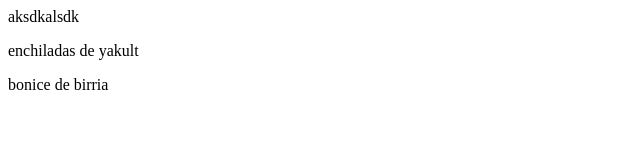
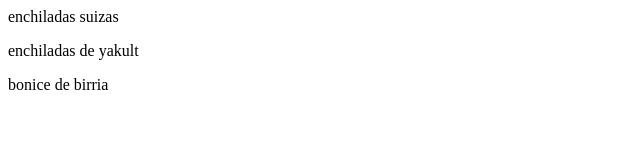
Before and after one commit to EAAR-300519/La_RaToNeRa, a website: page index.html in a window 1280 px wide. Shown: the full height of the page, 0-640 px from the left. Drawn offline with Linux system fonts and the light colour scheme.

```diff
--- a/index.html
+++ b/index.html
@@ -1,7 +1,7 @@
 <html>
 	<head>
 		<title>LA RATONERA</title>
-		<p>aksdkalsdk</p>
+		<p>enchiladas suizas</p>
 		<p>enchiladas de yakult</p>
 		<p>bonice de birria</p>
 	</head>
```
